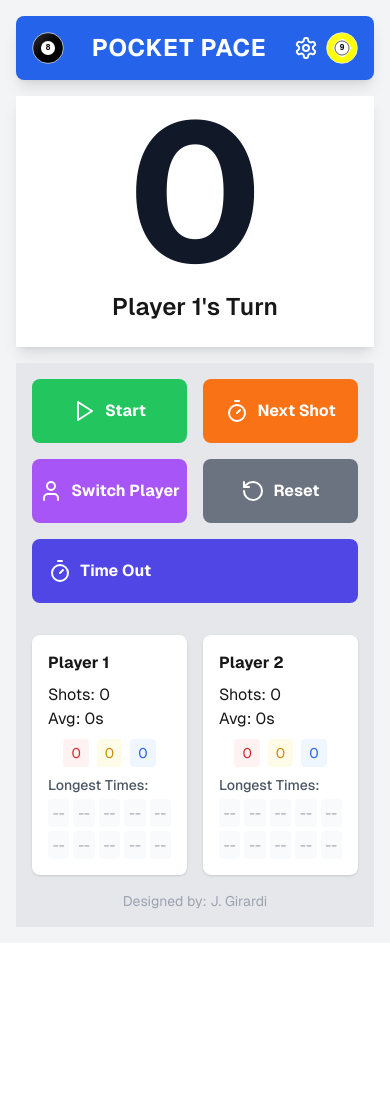
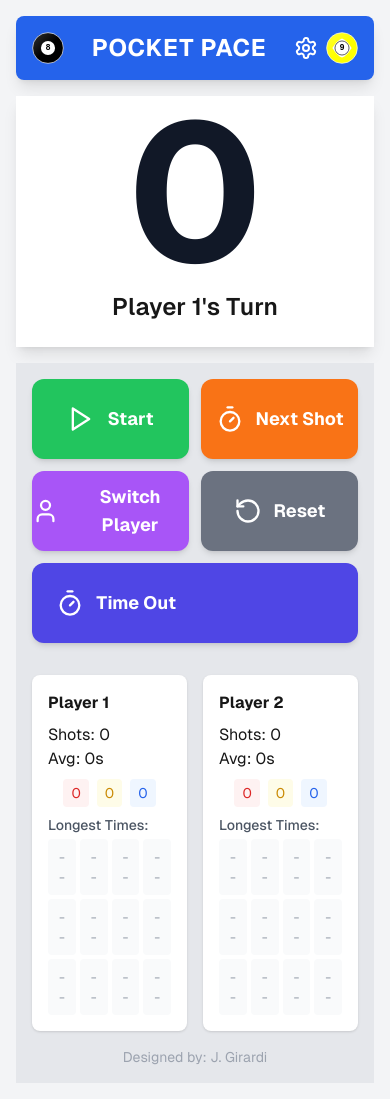
Before and after one commit to geronimo1069/pool-shot-clock, a Next.js app: page / in a window 390 px wide. Before the commit the page ends 943 px from the top, so only its background shows below. Built offline with nearby package versions, Linux system fonts and the light colour scheme.

Commit message:
Enhanced mobile UI

```diff
--- a/components/PoolShotClock.tsx
+++ b/components/PoolShotClock.tsx
@@ -202,7 +202,7 @@ const switchPlayer = () => {
       <>
         {slicedTimes.map((time, index) => (
           <div key={index}
-            className={`rounded p-1 text-center text-sm ${
+            className={`rounded p-2 text-center text-sm ${
               time >= timeLimit ? 'bg-red-50 text-red-600' :
               time >= warningTime ? 'bg-yellow-50 text-yellow-600' :
               'bg-blue-50'
@@ -211,8 +211,8 @@ const switchPlayer = () => {
             {time}s
           </div>
         ))}
-        {Array(5 - slicedTimes.length).fill(0).map((_, index) => (
-          <div key={`empty-${start}-${index}`} className="bg-gray-50 rounded p-1 text-center text-sm text-gray-400">
+        {Array(4 - slicedTimes.length).fill(0).map((_, index) => (
+          <div key={`empty-${start}-${index}`} className="bg-gray-50 rounded p-2 text-center text-sm text-gray-400">
             --
           </div>
         ))}
@@ -339,7 +339,8 @@ const switchPlayer = () => {
 
       {/* Control Buttons */}
       <div className="p-4 bg-gray-200">
-        {/* Top row buttons */}
+        {/*
+        // Original Button Code - Keep for reference
         <div className="grid grid-cols-2 gap-4 mb-4">
           <button
             onClick={isRunning ? pauseTimer : startTimer}
@@ -359,7 +360,6 @@ const switchPlayer = () => {
           </button>
         </div>
 
-        {/* Bottom row buttons */}
         <div className="grid grid-cols-2 gap-4 mb-4">
           <button
             onClick={switchPlayer}
@@ -377,7 +377,6 @@ const switchPlayer = () => {
           </button>
         </div>
 
-        {/* Time Out Button */}
         <button
           onClick={toggleTimeOut}
           className={`h-16 rounded-lg flex items-center justify-between p-4 text-white font-bold w-full ${getTimeOutColor()}`}
@@ -388,6 +387,59 @@ const switchPlayer = () => {
           </div>
           {isTimeOut && (
             <div className={`text-xl ${timeOutTime >= timeOutWarning ? 'animate-pulse' : ''}`}>
+              {String(timeOutTime).padStart(2, '0')}s
+            </div>
+          )}
+        </button>
+        */}
+
+        {/* New Enhanced Mobile-Friendly Buttons */}
+        <div className="grid grid-cols-2 gap-3 mb-3">
+          <button
+            onClick={isRunning ? pauseTimer : startTimer}
+            className={`h-20 rounded-xl flex items-center justify-center gap-3 ${
+              isRunning ? 'bg-red-500 active:bg-red-700' : 'bg-green-500 active:bg-green-700'
+            } text-white font-bold w-full text-lg shadow-md active:shadow-sm transform active:scale-95 transition-all touch-manipulation`}
+          >
+            {isRunning ? <Pause size={28} /> : <Play size={28} />}
+            {isRunning ? 'Pause' : 'Start'}
+          </button>
+          <button
+            onClick={nextShot}
+            className="h-20 rounded-xl bg-orange-500 active:bg-orange-700 text-white font-bold flex items-center justify-center gap-3 w-full text-lg shadow-md active:shadow-sm transform active:scale-95 transition-all touch-manipulation"
+          >
+            <Timer size={28} />
+            Next Shot
+          </button>
+        </div>
+
+        <div className="grid grid-cols-2 gap-3 mb-3">
+          <button
+            onClick={switchPlayer}
+            className="h-20 rounded-xl bg-purple-500 active:bg-purple-700 text-white font-bold flex items-center justify-center gap-3 w-full text-lg shadow-md active:shadow-sm transform active:scale-95 transition-all touch-manipulation"
+          >
+            <User size={28} />
+            Switch Player
+          </button>
+          <button
+            onClick={resetStats}
+            className="h-20 rounded-xl bg-gray-500 active:bg-gray-700 text-white font-bold flex items-center justify-center gap-3 w-full text-lg shadow-md active:shadow-sm transform active:scale-95 transition-all touch-manipulation"
+          >
+            <RotateCcw size={28} />
+            Reset
+          </button>
+        </div>
+
+        <button
+          onClick={toggleTimeOut}
+          className={`h-20 rounded-xl flex items-center justify-between px-6 text-white font-bold w-full text-lg shadow-md active:shadow-sm transform active:scale-95 transition-all touch-manipulation ${getTimeOutColor()}`}
+        >
+          <div className="flex items-center justify-center gap-3">
+            <Timer size={28} />
+            {isTimeOut ? "End Time Out" : "Time Out"}
+          </div>
+          {isTimeOut && (
+            <div className={`text-2xl ${timeOutTime >= timeOutWarning ? 'animate-pulse' : ''}`}>
               {String(timeOutTime).padStart(2, '0')}s
             </div>
           )}
@@ -414,11 +466,14 @@ const switchPlayer = () => {
               </span>
             </div>
             <div className="text-sm font-medium text-gray-600 mt-2">Longest Times:</div>
-            <div className="grid grid-cols-5 gap-1 mt-1">
-              {renderTimeRow(getTopLongestTimes('player1'), 0, 5)}
+            <div className="grid grid-cols-4 gap-1 mt-1">
+              {renderTimeRow(getTopLongestTimes('player1'), 0, 4)}
             </div>
-            <div className="grid grid-cols-5 gap-1 mt-1">
-              {renderTimeRow(getTopLongestTimes('player1'), 5, 10)}
+            <div className="grid grid-cols-4 gap-1 mt-1">
+              {renderTimeRow(getTopLongestTimes('player1'), 4, 8)}
+            </div>
+            <div className="grid grid-cols-4 gap-1 mt-1">
+              {renderTimeRow(getTopLongestTimes('player1'), 8, 12)}
             </div>
           </div>
 
@@ -439,11 +494,14 @@ const switchPlayer = () => {
               </span>
             </div>
             <div className="text-sm font-medium text-gray-600 mt-2">Longest Times:</div>
-            <div className="grid grid-cols-5 gap-1 mt-1">
-              {renderTimeRow(getTopLongestTimes('player2'), 0, 5)}
+            <div className="grid grid-cols-4 gap-1 mt-1">
+              {renderTimeRow(getTopLongestTimes('player2'), 0, 4)}
             </div>
-            <div className="grid grid-cols-5 gap-1 mt-1">
-              {renderTimeRow(getTopLongestTimes('player2'), 5, 10)}
+            <div className="grid grid-cols-4 gap-1 mt-1">
+              {renderTimeRow(getTopLongestTimes('player2'), 4, 8)}
+            </div>
+            <div className="grid grid-cols-4 gap-1 mt-1">
+              {renderTimeRow(getTopLongestTimes('player2'), 8, 12)}
             </div>
           </div>
         </div>
```
